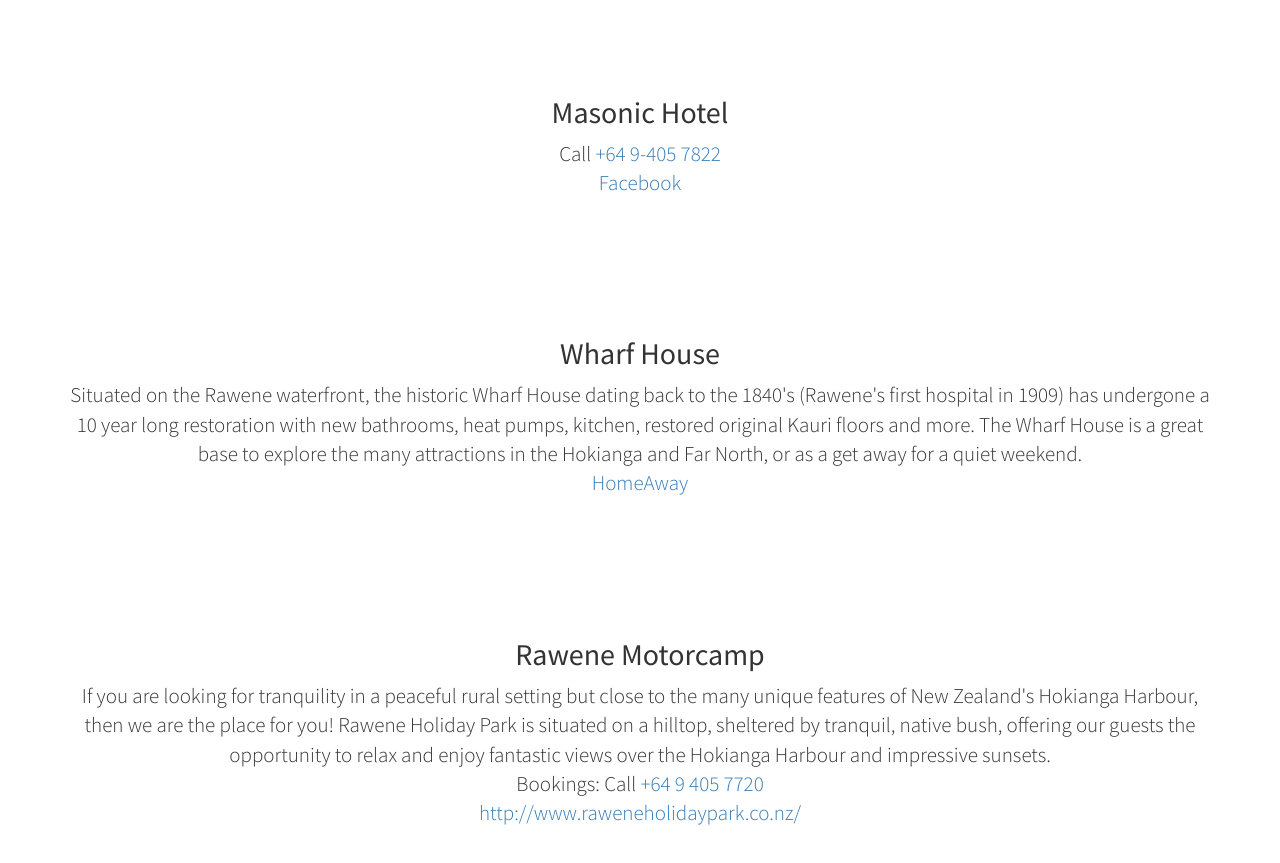
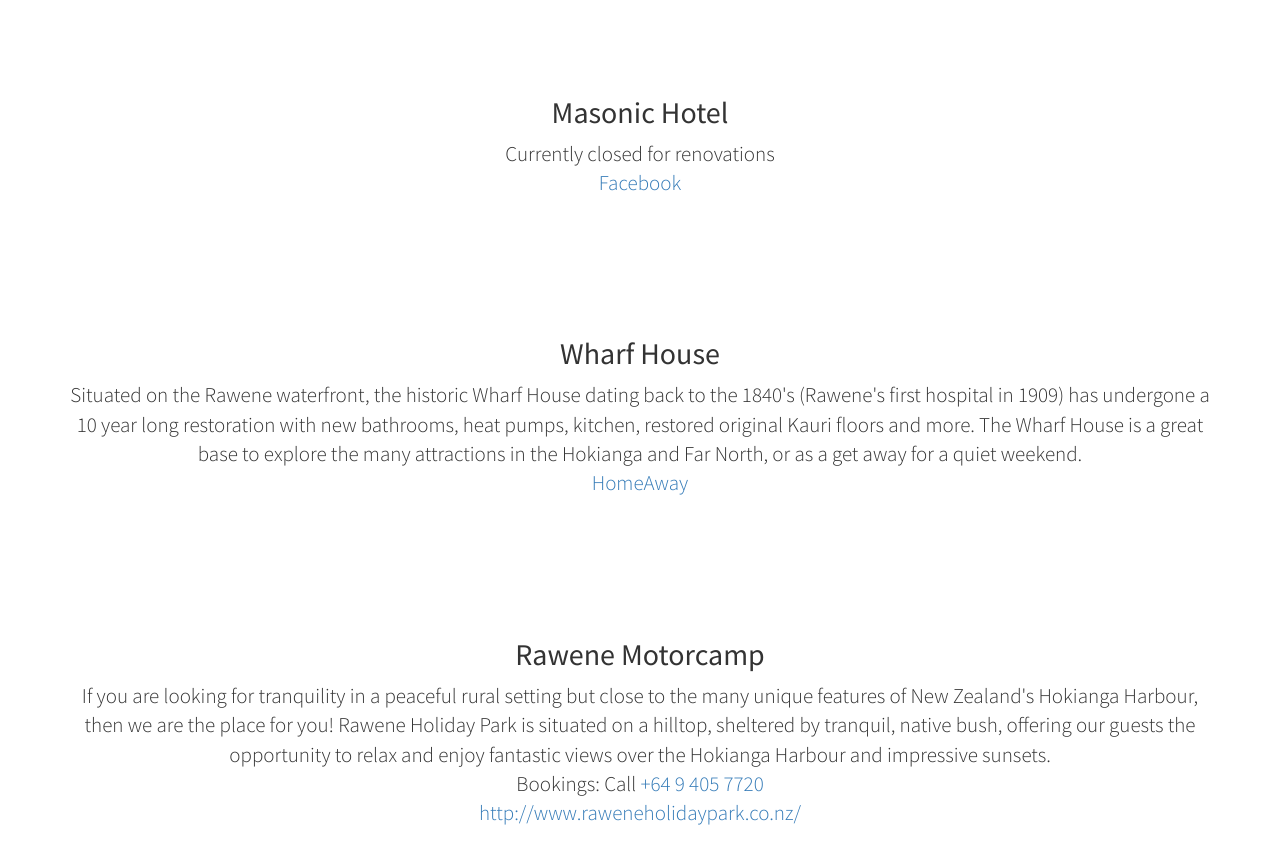
Before and after one commit to mynameisrufus/rawene, a website: page _site/accommodation-in-rawene.html in a window 1280 px wide. Shown: the part 880-1743 px from the top of the page. Drawn offline with Linux system fonts and the light colour scheme.

Commit message:
close the pub for renovations

```diff
--- a/_site/accommodation-in-rawene.html
+++ b/_site/accommodation-in-rawene.html
@@ -143,7 +143,7 @@
                 <div class="col-lg-12 text-center">
                     <h2>Masonic Hotel</h2>
                     <p class="lead">
-                      Call <a href="tel:+64 9-405 7822">+64 9-405 7822</a>
+                      Currently closed for renovations
                       <br/>
                       <a href="https://www.facebook.com/Rawene-Masonic-Hotel-192900374138748/" target="_blank">Facebook</a>
                     </p>
```
